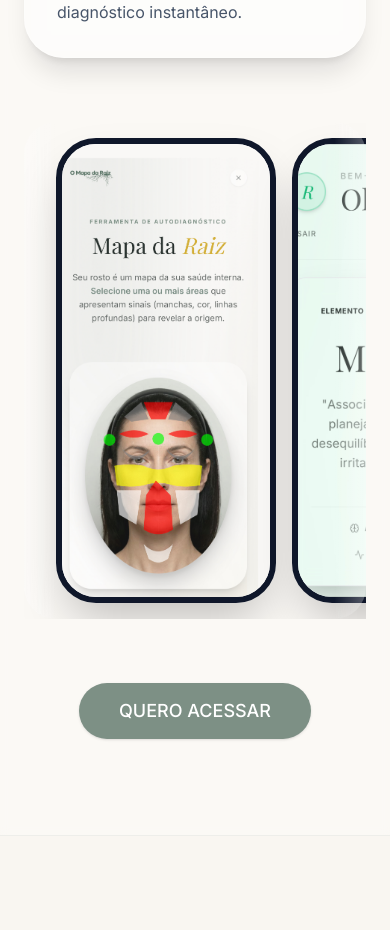
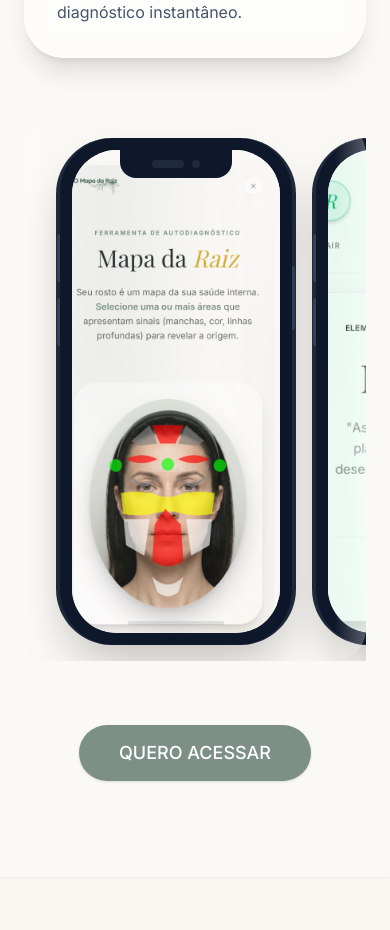
Before and after one commit to SamuraidoCopy/meu-corpo-minha-mente, a Next.js app: page /o-mapa-da-raiz in a window 390 px wide. Shown: the part 2240-3170 px from the top of the page. Built offline with nearby package versions, Linux system fonts and the light colour scheme; grey boxes are pictures that could not be loaded; a web font is replaced by a local one.

Commit message:
style: refine phone mockups with realistic hardware details and better image containment (Brad Foster)

```diff
--- a/src/app/o-mapa-da-raiz-b/page.tsx
+++ b/src/app/o-mapa-da-raiz-b/page.tsx
@@ -226,16 +226,37 @@ export default function SalesPageVersionB() {
 
                                 <div className="flex gap-4 md:gap-6 overflow-x-auto snap-x snap-mandatory [&::-webkit-scrollbar]:hidden [-ms-overflow-style:none] [scrollbar-width:none] px-8 md:px-14 py-4 items-center">
                                     {[1, 2, 3, 4].map((num) => (
-                                        <div key={num} className="snap-center shrink-0 w-[200px] md:w-[260px] aspect-[9/19] relative rounded-[2.5rem] border-[6px] md:border-[8px] border-slate-900 overflow-hidden shadow-2xl bg-white group hover:-translate-y-2 transition-transform duration-500">
+                                        <div key={num} className="snap-center shrink-0 w-[220px] md:w-[280px] relative animate-fade-in-up">
+                                            {/* Phone Hardware Frame */}
+                                            <div className="relative aspect-[9/19] bg-slate-900 rounded-[3.2rem] p-2.5 shadow-2xl border-x-[3px] border-slate-800/50 group hover:-translate-y-3 transition-all duration-700 ease-out">
+                                                {/* Side Buttons (Vol/Power) */}
+                                                <div className="absolute -left-[2px] top-20 w-[2px] h-10 bg-slate-700/50 rounded-l-full" />
+                                                <div className="absolute -left-[2px] top-32 w-[2px] h-10 bg-slate-700/50 rounded-l-full" />
+                                                <div className="absolute -right-[2px] top-24 w-[2px] h-14 bg-slate-700/50 rounded-r-full" />
+
+                                                {/* The Screen Layer */}
+                                                <div className="w-full h-full rounded-[2.5rem] overflow-hidden bg-white relative">
+                                                    {/* Notch / Dynamic Island */}
+                                                    <div className="absolute top-0 left-1/2 -translate-x-1/2 w-24 h-6 bg-slate-900 rounded-b-xl z-30 flex items-center justify-center gap-1.5">
+                                                        <div className="w-7 h-1.5 bg-slate-800 rounded-full" />
+                                                        <div className="w-1.5 h-1.5 bg-slate-800 rounded-full" />
+                                                    </div>
+
                                                     <Image
                                                         src={`/images/app-screen-${num}.jpg`}
                                                         alt={`Tela do Aplicativo ${num}`}
                                                         fill
-                                                className="object-cover"
+                                                        className="object-cover object-top"
                                                         unoptimized
                                                     />
-                                            {/* Micro-interação de brilho na tela */}
-                                            <div className="absolute inset-0 bg-gradient-to-tr from-white/0 via-white/20 to-white/0 opacity-0 group-hover:opacity-100 transition-opacity pointer-events-none transform -translate-x-full group-hover:translate-x-full duration-1000 ease-in-out" />
+
+                                                    {/* Bottom Home Indicator */}
+                                                    <div className="absolute bottom-1.5 left-1/2 -translate-x-1/2 w-20 h-1 bg-slate-900/10 rounded-full z-20" />
+
+                                                    {/* Screen Gloss Overlay */}
+                                                    <div className="absolute inset-0 bg-gradient-to-tr from-white/10 via-transparent to-white/5 opacity-40 pointer-events-none group-hover:opacity-60 transition-opacity" />
+                                                </div>
+                                            </div>
                                         </div>
                                     ))}
                                 </div>
--- a/src/app/o-mapa-da-raiz/page.tsx
+++ b/src/app/o-mapa-da-raiz/page.tsx
@@ -179,16 +179,37 @@ export default function SalesPage() {
 
                         <div className="flex gap-4 md:gap-8 overflow-x-auto snap-x snap-mandatory [&::-webkit-scrollbar]:hidden [-ms-overflow-style:none] [scrollbar-width:none] px-8 md:px-24 py-4 items-center">
                             {[1, 2, 3, 4].map((num) => (
-                                <div key={num} className="snap-center shrink-0 w-[220px] md:w-[280px] aspect-[9/19] relative rounded-[2.5rem] border-[6px] md:border-[8px] border-slate-900 overflow-hidden shadow-2xl bg-white group hover:scale-[1.02] transition-transform duration-500">
+                                <div key={num} className="snap-center shrink-0 w-[240px] md:w-[300px] relative animate-fade-in-right">
+                                    {/* Phone Hardware Frame */}
+                                    <div className="relative aspect-[9/19] bg-slate-900 rounded-[3.5rem] p-3 shadow-2xl border-x-[4px] border-slate-800 group hover:scale-[1.03] transition-transform duration-700">
+                                        {/* Side Buttons (Vol/Power) */}
+                                        <div className="absolute -left-[3px] top-24 w-[3px] h-12 bg-slate-700 rounded-l-full" />
+                                        <div className="absolute -left-[3px] top-40 w-[3px] h-12 bg-slate-700 rounded-l-full" />
+                                        <div className="absolute -right-[3px] top-32 w-[3px] h-16 bg-slate-700 rounded-r-full" />
+
+                                        {/* The Screen Layer */}
+                                        <div className="w-full h-full rounded-[2.8rem] overflow-hidden bg-white relative">
+                                            {/* Notch / Dynamic Island */}
+                                            <div className="absolute top-0 left-1/2 -translate-x-1/2 w-28 h-7 bg-slate-900 rounded-b-2xl z-30 flex items-center justify-center gap-2">
+                                                <div className="w-8 h-2 bg-slate-800 rounded-full" />
+                                                <div className="w-2 h-2 bg-slate-800 rounded-full" />
+                                            </div>
+
                                             <Image
                                                 src={`/images/app-screen-${num}.jpg`}
                                                 alt={`Tela do Aplicativo ${num}`}
                                                 fill
-                                        className="object-cover"
+                                                className="object-cover object-top"
                                                 unoptimized
                                             />
-                                    {/* Glass reflection effect */}
-                                    <div className="absolute inset-0 bg-gradient-to-tr from-white/5 to-white/30 opacity-0 group-hover:opacity-100 transition-opacity pointer-events-none" />
+
+                                            {/* Bottom Home Indicator */}
+                                            <div className="absolute bottom-2 left-1/2 -translate-x-1/2 w-24 h-1 bg-slate-900/10 rounded-full z-20" />
+
+                                            {/* Screen Reflection Overlay */}
+                                            <div className="absolute inset-0 bg-gradient-to-tr from-white/10 via-transparent to-white/5 opacity-40 pointer-events-none" />
+                                        </div>
+                                    </div>
                                 </div>
                             ))}
                         </div>
```
Lines whose indentation alone changed are shown as unchanged.
